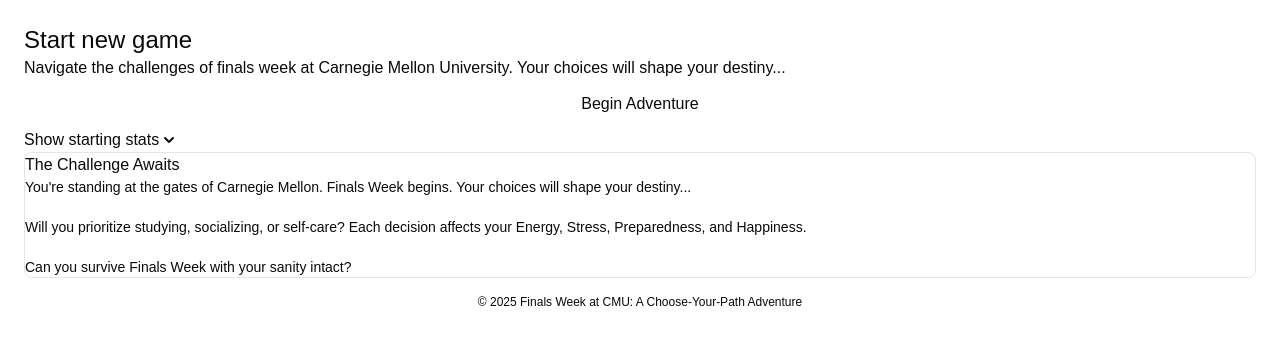
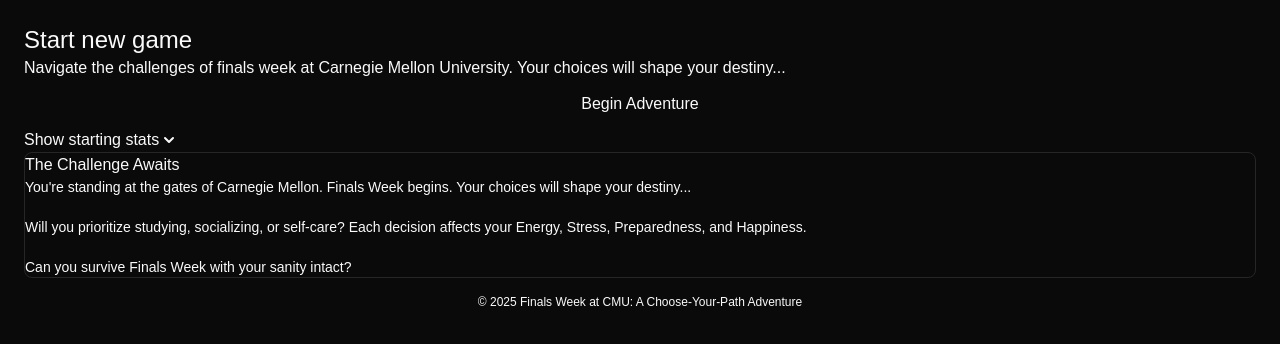
Before and after one commit to JeremyBruton/v0-CMU-Adventure, a Next.js app: page / in a window 1280 px wide. Shown: the top 344 px of the page. Built offline with nearby package versions, Linux system fonts and the light colour scheme.

Commit message:
Update layout.tsx

```diff
--- a/app/layout.tsx
+++ b/app/layout.tsx
@@ -10,11 +10,11 @@ export const metadata: Metadata = {
 export default function RootLayout({
   children,
 }: Readonly<{
-  children: React.ReactNode
+  children: React.ReactNode;
 }>) {
   return (
-    <html lang="en">
+    <html lang="en" className="dark">
       <body>{children}</body>
     </html>
-  )
+  );
 }
```
